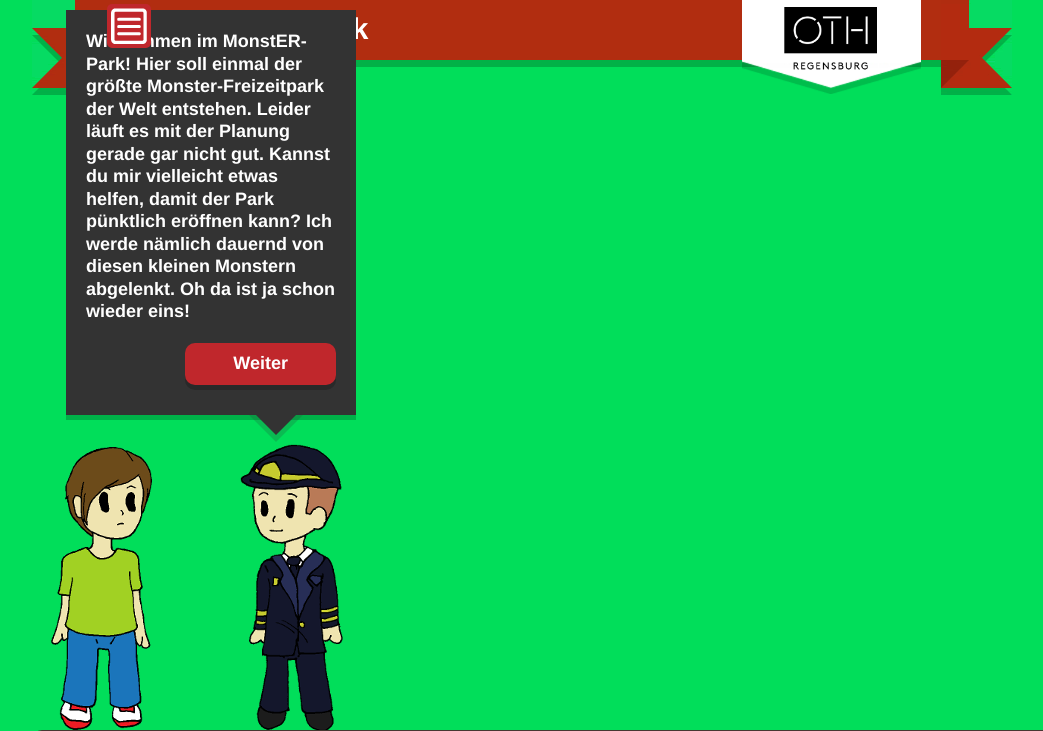
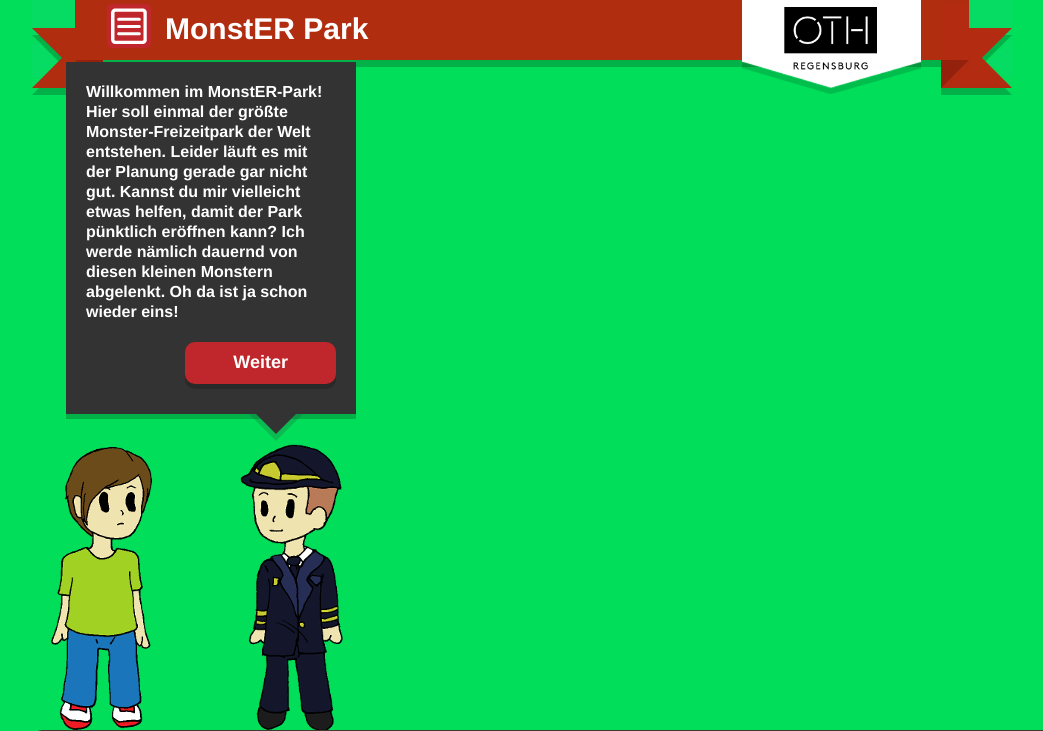
Before and after one commit to jschildgen/monster-park, a PHP site: page / in a window 1280 px wide. Shown: the top 731 px of the page, without its empty margins (118-1161 px from the left). Run offline with PHP 8.4, Linux system fonts and the light colour scheme.

Commit message:
Smaller exercise font sizes on smaller screen resolution

```diff
--- a/css/app.css
+++ b/css/app.css
@@ -70,7 +70,12 @@ h3 { font-size: 18px; font-size: 1.8rem; font-weight: bold; margin: 0 0 10px;}
 h4 { font-size: 16px; font-size: 1.6rem; font-weight: bold; margin: 0 0 5px;}
 p { font-size: 14px; font-size: 1.4rem; margin: 5px 0 10px; }
 
-@media screen and (max-width : 1204px)
+@media screen and (max-height : 800px)
+{
+    h3 { font-size: 16px; font-size: 1.6rem; font-weight: bold; margin: 0 0 10px;}
+}
+
+@media screen and (max-height : 768px)
 {
     h3 { font-size: 15px; font-size: 1.5rem; font-weight: bold; margin: 0 0 10px;}
 }
```
